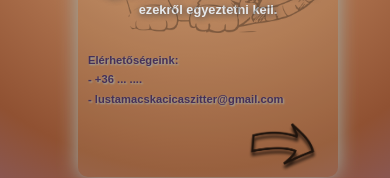
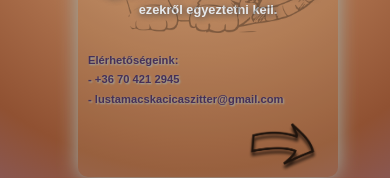
Before and after one commit to KacagoHollo/cicaszitter, a React (Create React App) app: page /arak in a window 390 px wide. Shown: the part 577-755 px from the top of the page. Built offline with nearby package versions, Linux system fonts and the light colour scheme; a web font is replaced by a local one.

Commit message:
phone number added

```diff
--- a/src/pages/Price.jsx
+++ b/src/pages/Price.jsx
@@ -35,7 +35,7 @@ function Price() {
         <br />
         <ul className='contact'>
           <u className='cTitle'>Elérhetőségeink:</u>
-          <li>- +36 ... ....</li>
+          <li>- +36 70 421 2945</li>
           <li>- lustamacskacicaszitter@gmail.com</li>
         </ul>
       </>
```
